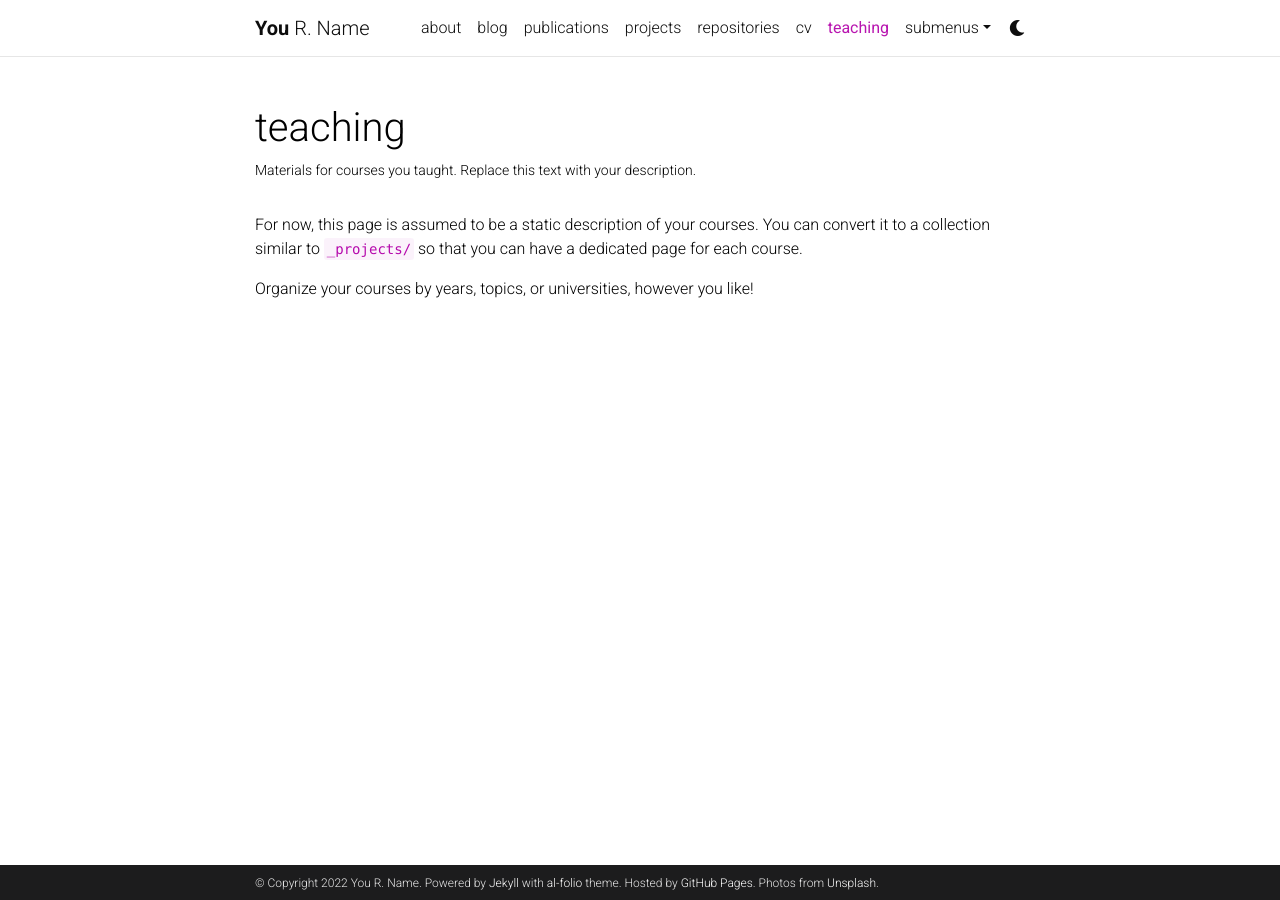
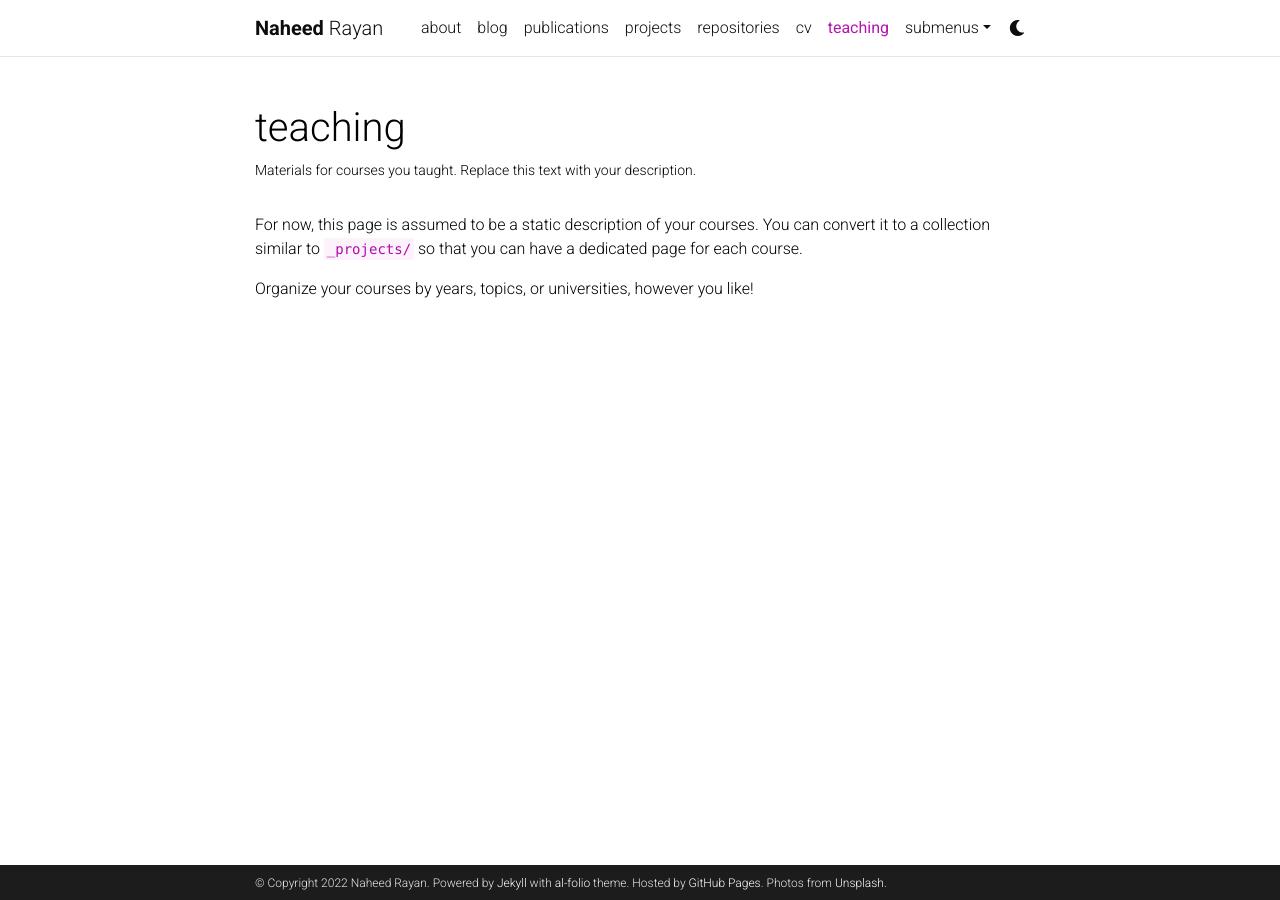
Before and after one commit to NaheedRayan/NaheedRayan.github.io, a Jekyll site: the page built from _pages/teaching.md, in a window 1280 px wide. Built offline with Jekyll 4.4.1, drawn with Linux system fonts in a browser that asks for light colours; comment, search, counter and statistics services are not loaded; a style sheet for code colours, icons or effects is not loaded.

Commit message:
3rd commit

```diff
--- a/_config.yml
+++ b/_config.yml
@@ -3,10 +3,10 @@
 # -----------------------------------------------------------------------------
 
 title: blank # the website title (if blank, full name will be used instead)
-first_name: You
-middle_name: R.
-last_name: Name
-email: you@example.com
+first_name: Naheed
+middle_name:
+last_name: Rayan
+email: b180305041@cse.jnu.ac.bd
 description: > # the ">" symbol means to ignore newlines until "footer_text:"
   A simple, whitespace theme for academics. Based on [*folio](https://github.com/bogoli/-folio) design.
 footer_text: >
@@ -18,8 +18,8 @@
 lang: en # the language of your site (for example: en, fr, cn, ru, etc.)
 icon: ⚛️  # the emoji used as the favicon (alternatively, provide image name in /assets/img/)
 
-url: https://alshedivat.github.io # the base hostname & protocol for your site
-baseurl: /al-folio # the subpath of your site, e.g. /blog/
+url: https://NaheedRayan.github.io # the base hostname & protocol for your site
+baseurl:  # the subpath of your site, e.g. /blog/
 last_updated: false # set to true if you want to display last updated in the footer
 impressum_path:  # set to path to include impressum link in the footer, use the same path as permalink in a page, helps to conform with EU GDPR
 
```
